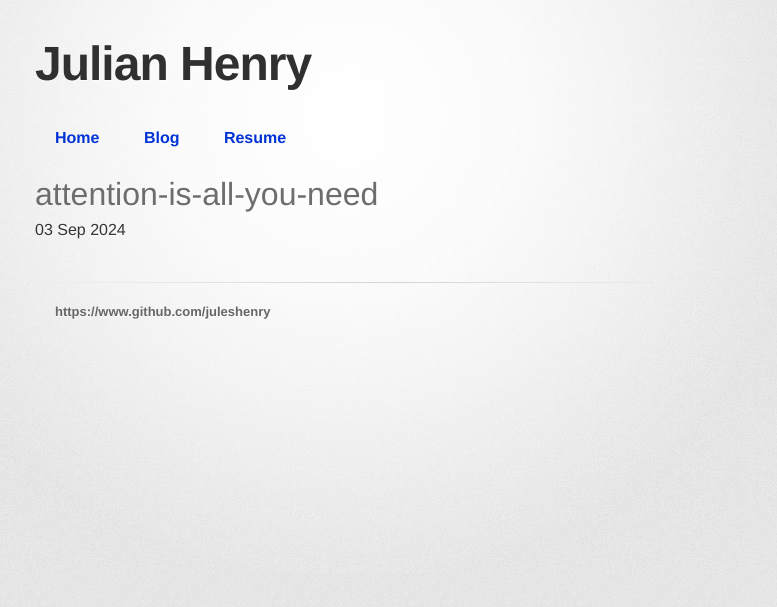
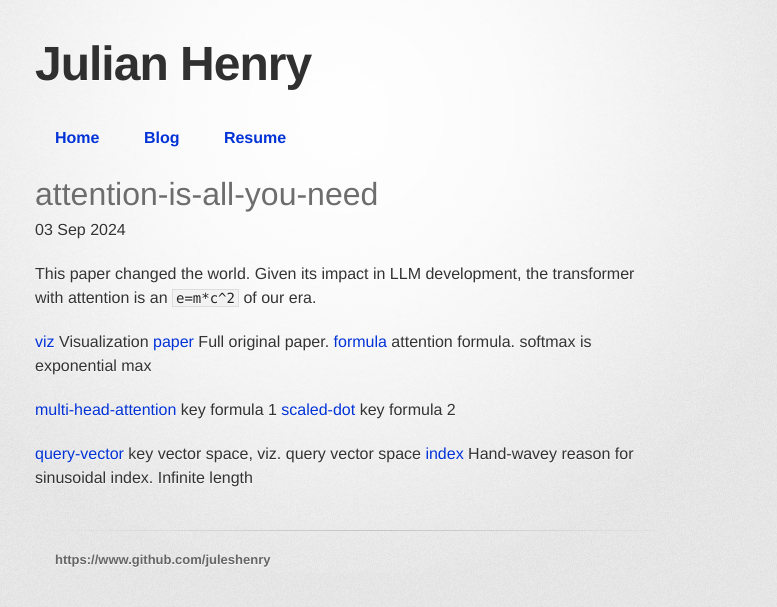
Before and after one commit to juleshenry/juleshenry.github.io, a Jekyll site: the page built from _posts/2024-09-03-attention-is-all-you-need.md, in a window 1280 px wide. Shown: the top 607 px of the page, without its empty margins (103-880 px from the left). Built offline with Jekyll 4.4.1, drawn with Linux system fonts in a browser that asks for light colours; some web fonts are replaced.

Commit message:
attention

```diff
--- a/_posts/2024-09-03-attention-is-all-you-need.md
+++ b/_posts/2024-09-03-attention-is-all-you-need.md
@@ -3,3 +3,22 @@ layout: post
 title: "attention-is-all-you-need"
 date: 2024-09-03
 ---
+This paper changed the world. Given its impact in LLM development,
+the transformer with attention is an `e=m*c^2` of our era.
+
+[viz](/blog/assets/2024/graphic-viz.png)
+Visualization
+[paper](/blog/assets/2024/0-ATTN-0.pdf)
+Full original paper.
+[formula](/blog/assets/2024/formula.png)
+attention formula. softmax is exponential max
+
+[multi-head-attention](/blog/assets/2024/multi-head-attention.png)
+key formula 1
+[scaled-dot](/blog/assets/2024/scaled-dot-product.png)
+key formula 2
+
+[query-vector](/blog/assets/2024/query-vector-sketch.png)
+key vector space, viz. query vector space
+[index](/blog/assets/2024/index-sketch.png)
+Hand-wavey reason for sinusoidal index. Infinite length
--- a/index.html
+++ b/index.html
@@ -4,7 +4,7 @@ title: Julian Henry's Blog
 ---
     <div class="blurb" style="text-align: center;">
       <h1>Welcome Internet Traveler!</h1>
-      <p>Here I explore topics in mathematics, computer science and business.</p>
+      <p>Joine me as I explore topics in mathematics, computer science and business.</p>
       <img src="/images/rio07.jpg" alt="Julian Henry" style="width: 200px; "/>
       <p>Here are some of the projects I have been working on recently:</p>
       <ul>
```
Also changed, not shown: blog/assets/2024/attention/formula.png (added), blog/assets/2024/attention/graphic-viz.png (added), blog/assets/2024/attention/index-sketch.png (added), blog/assets/2024/attention/multi-head-attention.png (added), blog/assets/2024/attention/query-vector-sketch.png (added), blog/assets/2024/attention/scaled-dot-product.png (added), 5 other files.
